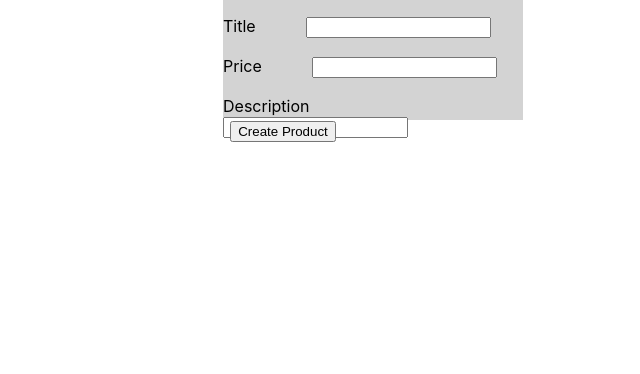
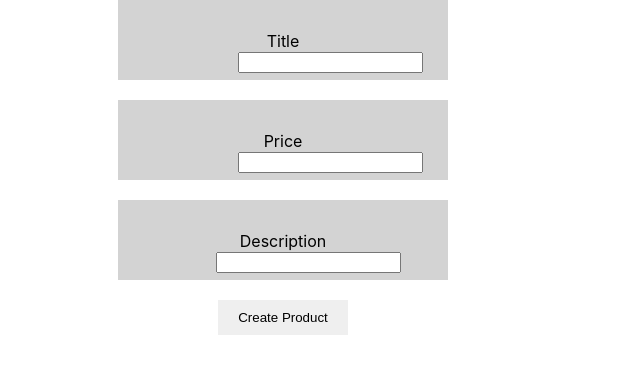
Before and after one commit to xterra111/productManager, a React (Create React App) app in the folder client/: page / in a window 1280 px wide. Shown: the top 374 px of the page, without its empty margins (357-997 px from the left). Built offline with nearby package versions, Linux system fonts and the light colour scheme.

Commit message:
css touchups

```diff
--- a/client/src/App.css
+++ b/client/src/App.css
@@ -37,25 +37,30 @@
   }
 }
 .main{
-  align-items: center;
-  display: block;
+
 
   margin-left: 300px;
   margin-right: 300px;
 }
 .fashion{
-  display: block;
-  margin-left: 280px;
-  align-content: center;
+  display: flex;
+  margin:auto;
+  justify-content:space-between;
   width: 300px;
-  height: 40px;
+  height: 50px;
+  padding: 15px;
   background-color: lightgrey;
-  text-align: start;
+
 
 
 }
-
-.fashion label{
-  margin-right: 50px;
-  margin-top: 25px;
+.entrytxt{
+  margin-left: 50px;
 }
+.entrytxt2{
+  margin-left: 95px;
+}
+.submit{
+  border: none;
+  padding: 10px 20px;
+}
--- a/client/src/components/ProductForm.js
+++ b/client/src/components/ProductForm.js
@@ -28,34 +28,38 @@ export const ProductForm = () => {
 						<label>Title</label>
 						<input
 							type="text"
+							className="entrytxt2"
 							value={Title}
 							onChange={(e) => setTitle(e.target.value)}
 						/>
 					</p>
 				</div>
-
+				<br />
 				<div className="fashion">
 					<p>
 						<label>Price</label>
 						<input
 							type="text"
+							className="entrytxt2"
 							value={Price}
 							onChange={(e) => setPrice(e.target.value)}
 						/>
 					</p>
-				</div>
-
+				</div>{" "}
+				<br />
 				<div className="fashion">
 					<p>
 						<label>Description</label>
 						<input
 							type="text"
+							className="entrytxt"
 							value={Description}
 							onChange={(e) => setDescription(e.target.value)}
 						/>
 					</p>
-				</div>
-				<input type="submit" value="Create Product" />
+				</div>{" "}
+				<br />
+				<input type="submit" value="Create Product" className="submit" />
 			</div>
 		</form>
 	);
```
Also changed, not shown: 1 other file (tests, documents, lock files or other folders).
